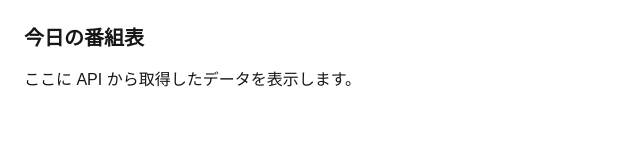
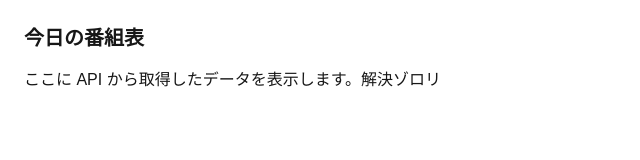
Before and after one commit to ManiGao/NextBoatrace, a Next.js app: page /program in a window 1280 px wide. Shown: the top 160 px of the page, without its empty margins (0-640 px from the left). Built offline with nearby package versions, Linux system fonts and the light colour scheme.

Commit message:
For some reason, page.tsx isn't being recognized as a module, so I added a comment.

```diff
--- a/app/program/page.tsx
+++ b/app/program/page.tsx
@@ -4,7 +4,7 @@ export default function ProgramPage() {
   return (
     <main className="p-6">
       <h1 className="text-xl font-bold mb-4">今日の番組表</h1>
-      <p>ここに API から取得したデータを表示します。</p>
+      <p>ここに API から取得したデータを表示します。解決ゾロリ</p>
     </main>
   );
 }
```
